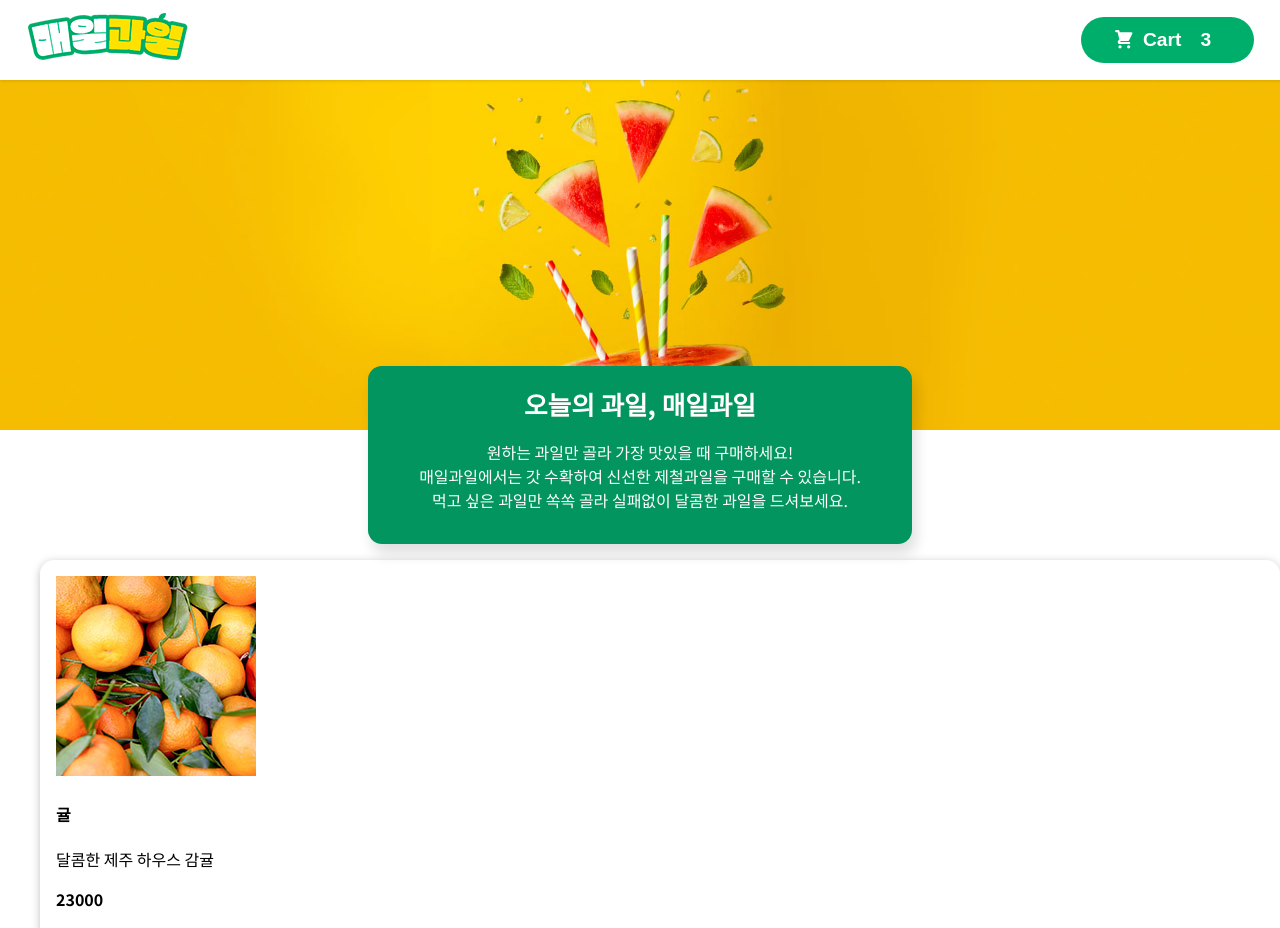
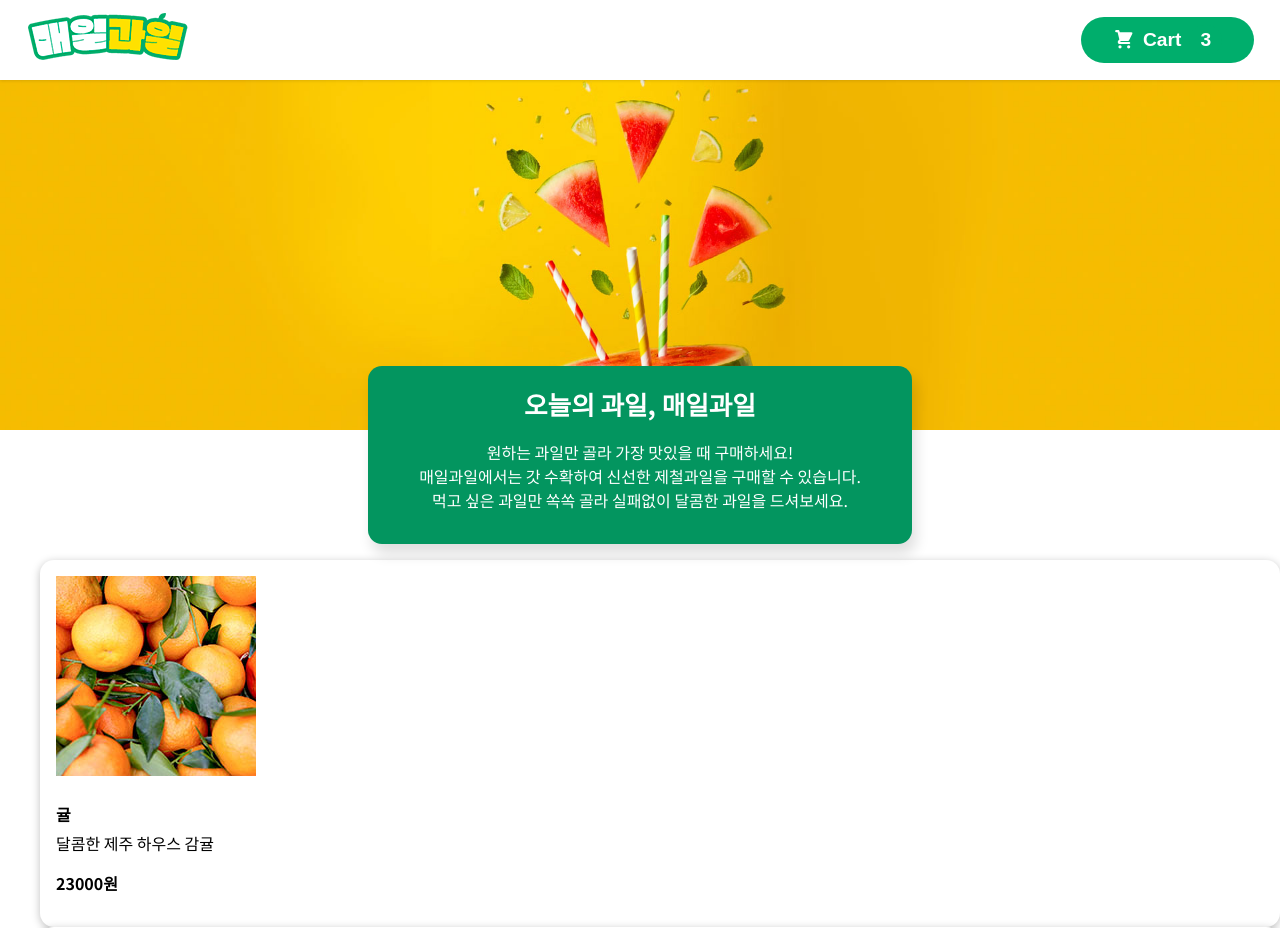
Before and after one commit to yujleee/fruits-everyday, a React (Create React App) app: page / in a window 1280 px wide. Shown: the top 928 px of the page. Built offline with nearby package versions, Linux system fonts and the light colour scheme.

Commit message:
✨ 아이템 컴포넌트 추가

```diff
--- a/src/components/Fruits/FruitsItem/FruitsItem.js
+++ b/src/components/Fruits/FruitsItem/FruitsItem.js
@@ -1,13 +1,15 @@
+import classes from './FruitsItem.module.css';
+
 const FruitsItem = ({ id, name, description, price, image }) => {
   return (
-    <div>
-      <div>
+    <div className={classes['fruits-item']}>
+      <div className={classes.img}>
         <img src={image} alt={name} />
       </div>
       <h4>{name}</h4>
       <p>{description}</p>
-      <p>
-        <b>{price}</b>
+      <p classes={classes['fruit-price']}>
+        <b>{price}원</b>
       </p>
     </div>
   );
--- /dev/null
+++ b/src/components/Fruits/FruitsItem/FruitsItem.module.css
@@ -0,0 +1,12 @@
+.fruits-item {
+  font-size: 1rem;
+}
+
+.fruits-item h4 {
+  margin-bottom: 0;
+}
+
+.fruits-item p {
+  margin-top: 0.3rem;
+  word-break: keep-all;
+}
```
